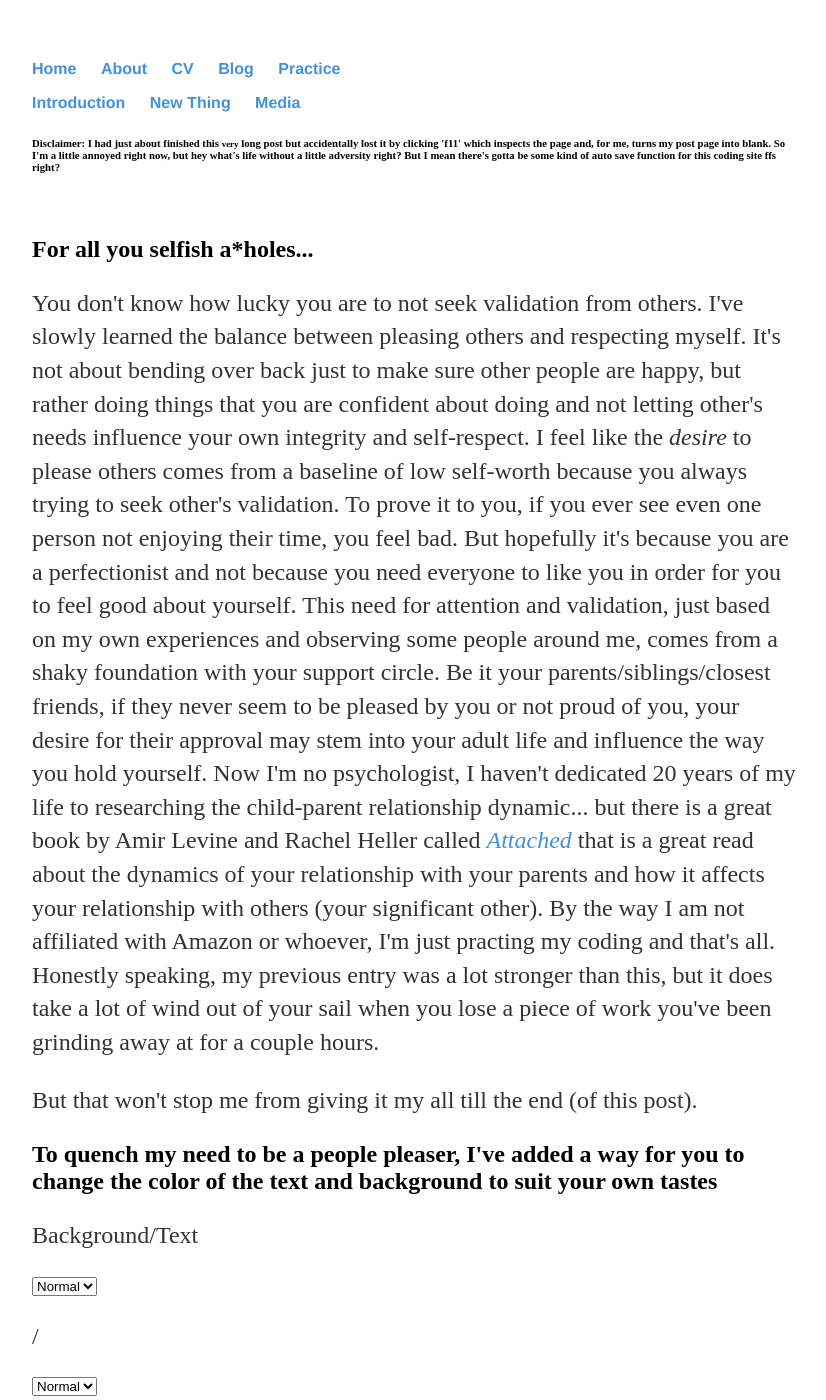
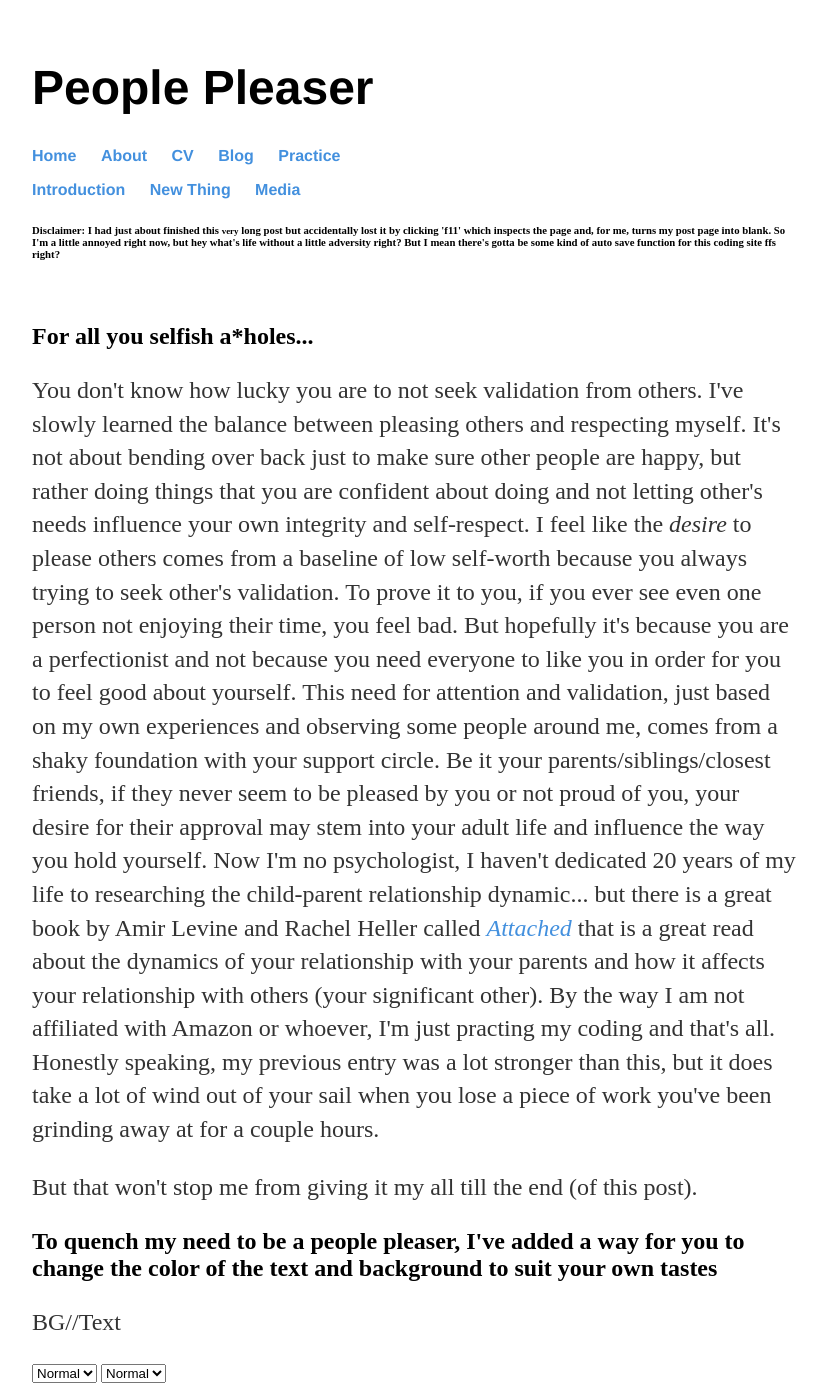
Before and after one commit to Illcarious/Illcarious.github.io, a Jekyll site: the page _posts/2019-09-03-People-Pleaser.html, which Jekyll copies as it is, in a window 1280 px wide and 1400 px high. Shown: the whole window, without its empty margins (224-1050 px from the left). Built offline with Jekyll 4.4.1, drawn with Linux system fonts in a browser that asks for light colours; nearby versions of some CDN libraries.

Commit message:
Update 2019-09-03-People-Pleaser.html

```diff
--- a/_posts/2019-09-03-People-Pleaser.html
+++ b/_posts/2019-09-03-People-Pleaser.html
@@ -1,8 +1,8 @@
 <!DOCTYPE html>
   <html>
     <head>
+	    <h1>People Pleaser</h1>
 	    <link rel="stylesheet" type="text/css" href="/css/main.css">
-	    <title>People Pleaser</title>
 	    <!-- Example jQuery Reference -->
 	<script src="//code.jquery.com/jquery-1.11.1.min.js"></script>
 	<!-- Example jQuery Script to handle your event -->
@@ -56,7 +56,7 @@
       <div id="new thing">
         <h2>To quench my need to be a people pleaser, I've added a way for you to change the color of the text and background to suit your own tastes</h2>
 	<!-- A Drop down list with a collection of colors -->
-	      <p>Background/Text</p>
+	      <p>BG//Text</p>
 	  <select id='bcolor'>
 	    <!-- Notice the value properties will be the actual background values to use (e.g colors or URL values) -->
 	    <option value='initial'>Normal</option>
@@ -64,7 +64,7 @@
 	    <option value='yellow'>Yellow</option>
 	    <option value='blue'>Blue</option>
 	  </select>
-	      <p>/</p>
+
 	  <select id='tcolor'>
 	    <!-- Notice the value properties will be the actual background values to use (e.g colors or URL values) -->
 	    <option value='initial'>Normal</option>
```
